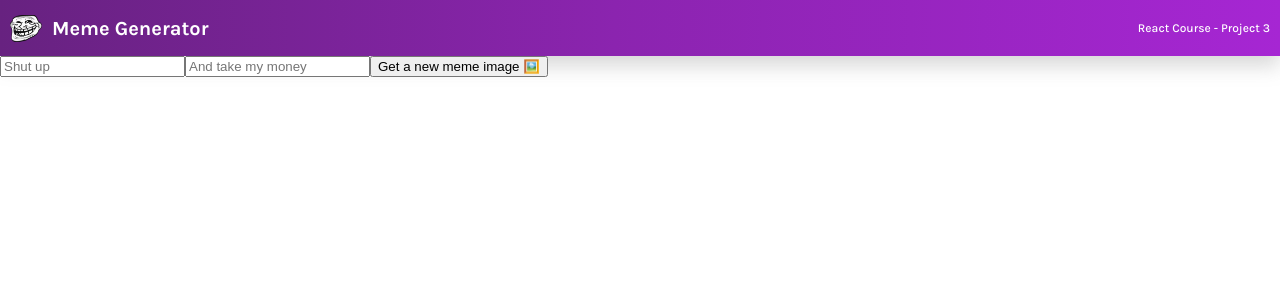
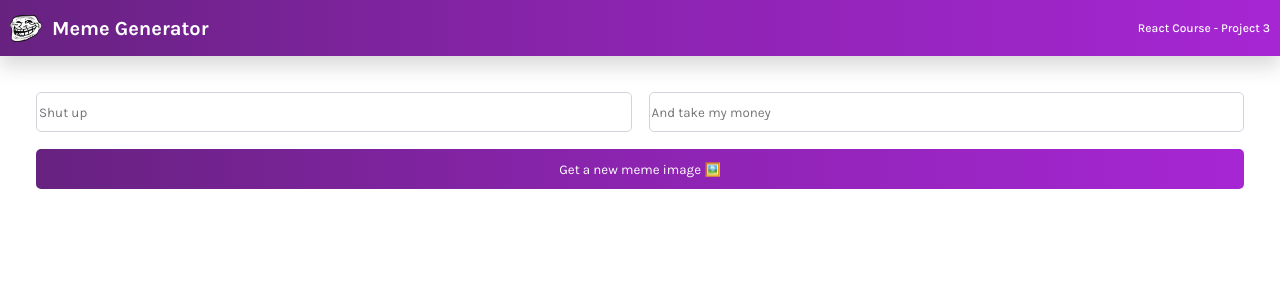
Before and after one commit to aks1489/Meme-Generator, a React (Vite) app: page / in a window 1280 px wide. Shown: the top 300 px of the page. Built offline with nearby package versions, Linux system fonts and the light colour scheme.

Commit message:
meme component styling

```diff
--- a/src/App.css
+++ b/src/App.css
@@ -35,3 +35,32 @@
     font-size: .75rem;
     font-weight: 500;
 }
+
+/* from section  */
+
+.main{
+    padding: 36px;
+}
+
+.form{
+    display: grid;
+    grid-template: 40px 40px / 1fr 1fr;
+    gap: 17px;
+}
+
+.form-input{
+    font-family: "Karla", sans-serif;
+    border-radius: 5px;
+    border: 1px solid #D1D5DB;
+}
+
+.form-submit-button{
+    grid-column: 1 / -1;
+    font-family: "Karla", sans-serif;
+    border-radius: 5px;
+    border: none;
+    background-image: linear-gradient(90deg, rgba(103,34,128,1) 0%, rgba(139,36,175,1) 48%, rgba(166,38,211,1) 100%);
+    color: white;
+    cursor: pointer;
+
+}
```
